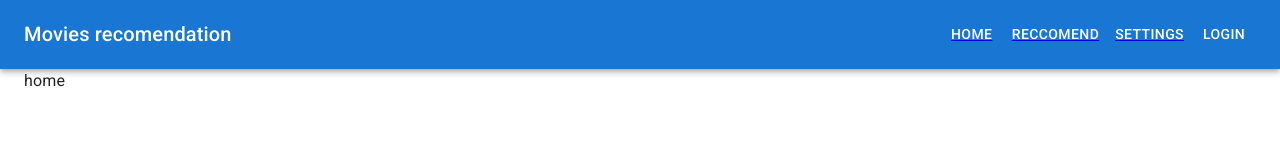
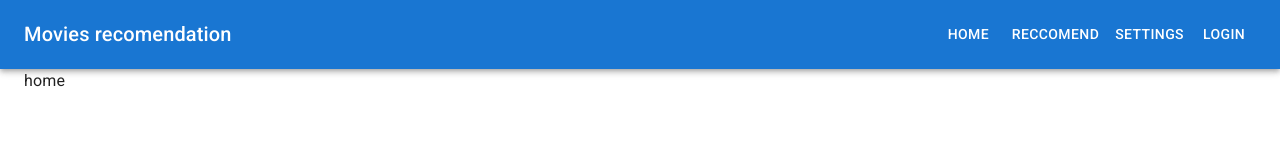
Before and after one commit to victorchei/some-react-examples, a React (Create React App) app: page / in a window 1280 px wide. Shown: the top 160 px of the page. Built offline with nearby package versions, Linux system fonts and the light colour scheme.

Commit message:
fix links

```diff
--- a/src/components/navigation/index.js
+++ b/src/components/navigation/index.js
@@ -13,10 +13,11 @@ import {
   ListItemText,
   ListItemIcon,
   Hidden,
+  Link,
 } from '@mui/material'
 import { Settings } from '@mui/icons-material'
 import MenuIcon from '@mui/icons-material/Menu'
-import { Link } from 'react-router-dom'
+import { Link as RouterLink } from 'react-router-dom'
 
 const pages = ['Home', 'Reccomend', 'Settings']
 
@@ -27,16 +28,17 @@ const Navigation = () => {
     <Box sx={{ width: 250 }} role="presentation">
       <List>
         {pages.map((page, i) => (
-          <Link key={i} to={i === 0 ? '/' : `${page.toLowerCase()}`}>
-            <ListItem disablePadding>
-              <ListItemButton>
+          <ListItem disablePadding key={i}>
+            <ListItemButton
+              component={RouterLink}
+              to={i === 0 ? '/' : `${page.toLowerCase()}`}
+            >
               <ListItemIcon>
                 <Settings />
               </ListItemIcon>
               <ListItemText primary={page} />
             </ListItemButton>
           </ListItem>
-          </Link>
         ))}
       </List>
     </Box>
@@ -64,11 +66,14 @@ const Navigation = () => {
             </Typography>
             <Box sx={{ display: { xs: 'none', lg: 'flex' } }}>
               {pages.map((page, i) => (
-                <Link key={i} to={i === 0 ? '/' : `${page.toLowerCase()}`}>
-                  <Button sx={{ my: 2, color: 'white', display: 'block' }}>
+                <Button
+                  component={RouterLink}
+                  key={i}
+                  to={i === 0 ? '/' : `${page.toLowerCase()}`}
+                  sx={{ my: 2, color: 'white', display: 'block' }}
+                >
                   {page}
                 </Button>
-                </Link>
               ))}
             </Box>
             <Button color="inherit">Login</Button>
```
Lines whose indentation alone changed are shown as unchanged.
